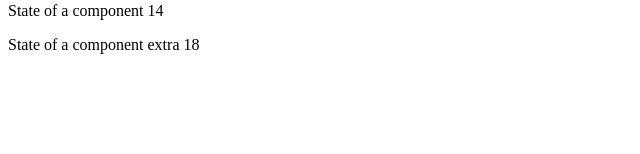
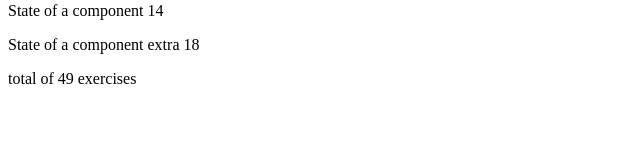
Before and after one commit to tiwaomotosho/fso, a JavaScript app in the folder part2/assignment/courseinfo/: page / in a window 1280 px wide. Shown: the part 146-300 px from the top of the page, without its empty margins (0-640 px from the left). Built offline with nearby package versions, Linux system fonts and the light colour scheme.

Commit message:
update assignment 2.2 for part2

```diff
--- a/part2/assignment/courseinfo/src/App.js
+++ b/part2/assignment/courseinfo/src/App.js
@@ -1,6 +1,6 @@
 const Header = ({ course }) => <h1>{course}</h1>;
 
-// const Total = ({ sum }) => <p>Number of exercises {sum}</p>;
+const Total = ({ sum }) => <p>total of {sum} exercises</p>;
 
 const Part = ({ part }) => (
   <p>
@@ -52,10 +52,9 @@ const App = () => {
   return (
     <div>
       <Course courseAll={courseAll} />
-
-      {/* <Total
-        sum={parts[0].exercises + parts[1].exercises + parts[2].exercises}
-      /> */}
+      <Total
+        sum={courseAll.parts.reduce((sum, part) => sum + part.exercises, 0)}
+      />
     </div>
   );
 };
```
